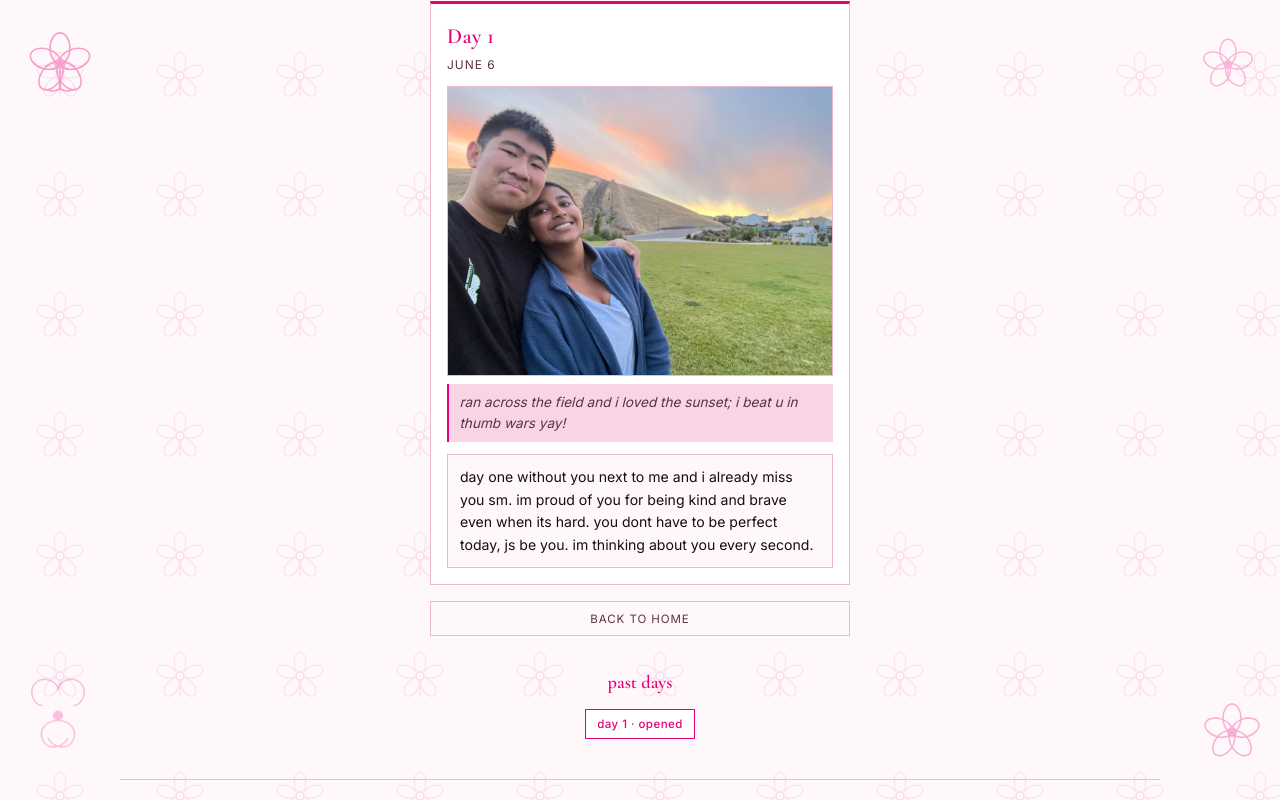
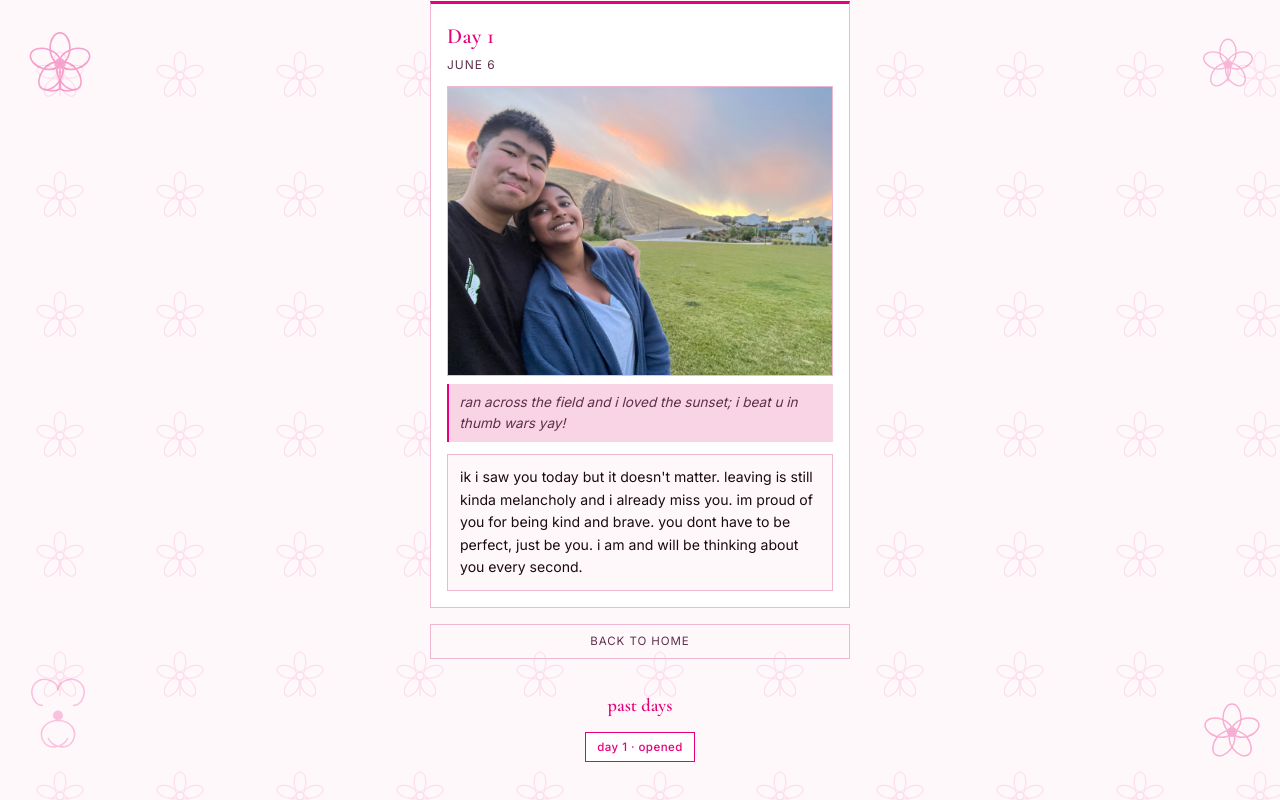
Before and after one commit to alexliao95311/alexliao95311.github.io, a website: page sanjana/index.html in a window 1280 px wide. Both pictures are taken after a click on the button "SEE TODAY'S CARD!". Shown: the part 456-1256 px from the top of the page. Drawn offline with nearby package versions, Linux system fonts and the light colour scheme.

Commit message:
done done

```diff
--- a/sanjana/index.html
+++ b/sanjana/index.html
@@ -460,7 +460,7 @@
                 <p class="day-date">June 6</p>
                 <div class="photo-placeholder"><img src="pics/day1.jpeg" alt="Day 1 memory"></div>
                 <p class="photo-caption">ran across the field and i loved the sunset; i beat u in thumb wars yay!</p>
-                <p class="day-message">day one without you next to me and i already miss you sm. im proud of you for being kind and brave even when its hard. you dont have to be perfect today, js be you. im thinking about you every second.</p>
+                <p class="day-message">ik i saw you today but it doesn't matter. leaving is still kinda melancholy and i already miss you. im proud of you for being kind and brave. you dont have to be perfect, just be you. i am and will be thinking about you every second.</p>
             </article>
 
             <article class="day-card" data-unlock="2026-06-07" data-day="2">
```
